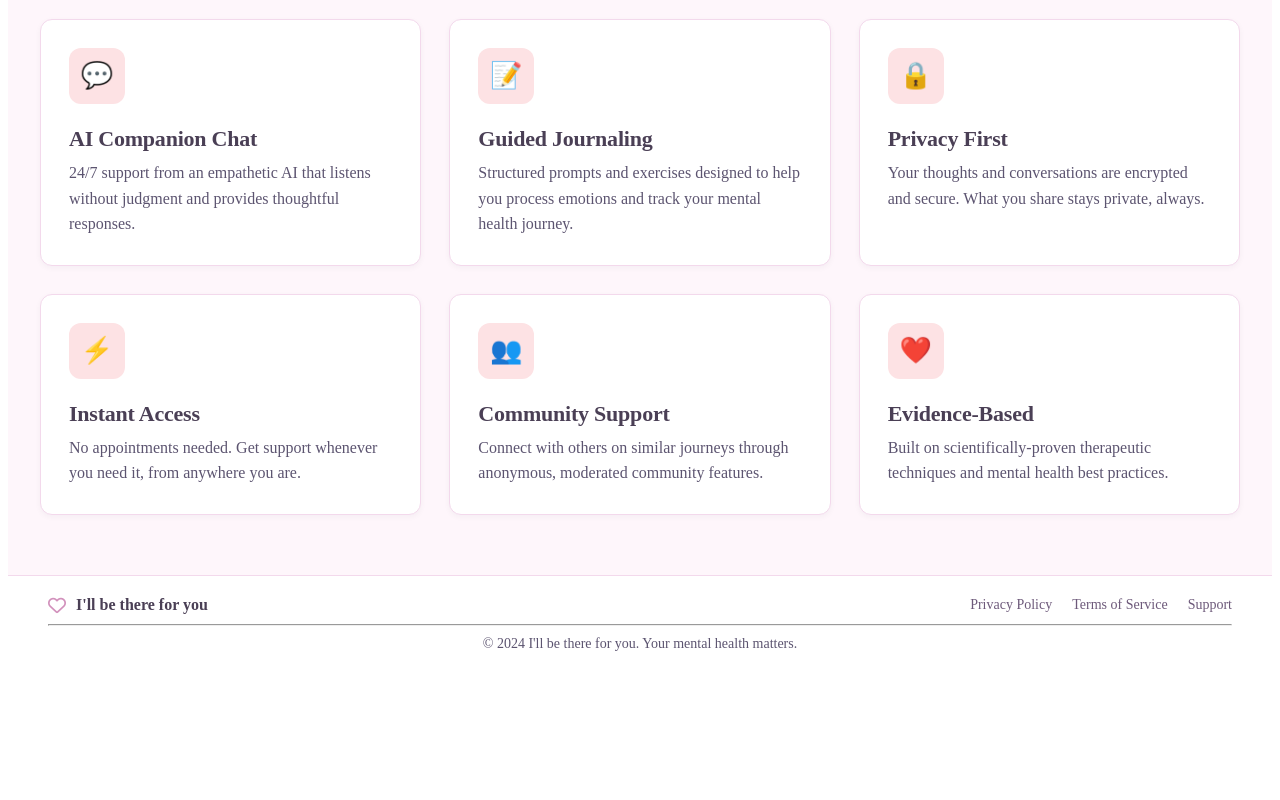
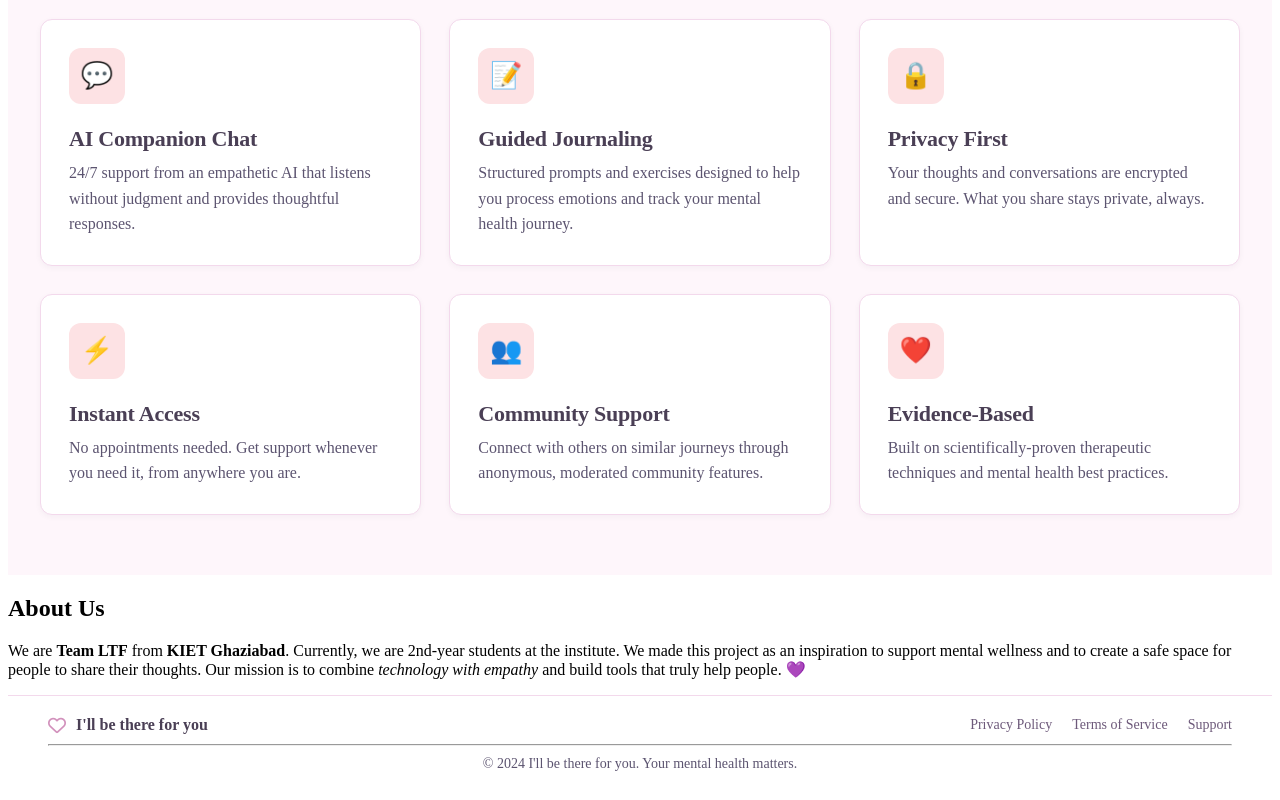
Before and after one commit to animesh68/I-ll-be-there-for-you, a website: page index.html in a window 1280 px wide. Shown: the part 1102-1902 px from the top of the page. Before the commit the page ends 1782 px from the top, so only its background shows below. Drawn offline with Linux system fonts and the light colour scheme.

Commit message:
Update index.html

```diff
--- a/index.html
+++ b/index.html
@@ -14,7 +14,7 @@
       <h2>I'll be there for you</h2>
     </div>
     <div class="nav">
-      <h3>About</h3>
+      <h3><a href="#about">About</a></h3>
       <h3>Features</h3>
       <h3>Sign in</h3>
       <button class="btn">Get Started</button>
@@ -83,6 +83,16 @@
     </div>
   </div>
 </div>
+  <div class="about-section" id="about">
+  <h2>About Us</h2>
+  <p>
+    We are <strong>Team LTF</strong> from <strong>KIET Ghaziabad</strong>.
+    Currently, we are 2nd-year students at the institute.
+    We made this project as an inspiration to support mental wellness and to create a safe space for people to share their thoughts.
+    Our mission is to combine <em>technology with empathy</em> and build tools that truly help people. 💜
+  </p>
+</div>
+
 <footer>
   <div class="footer-container">
     <div class="footer-left">
```
